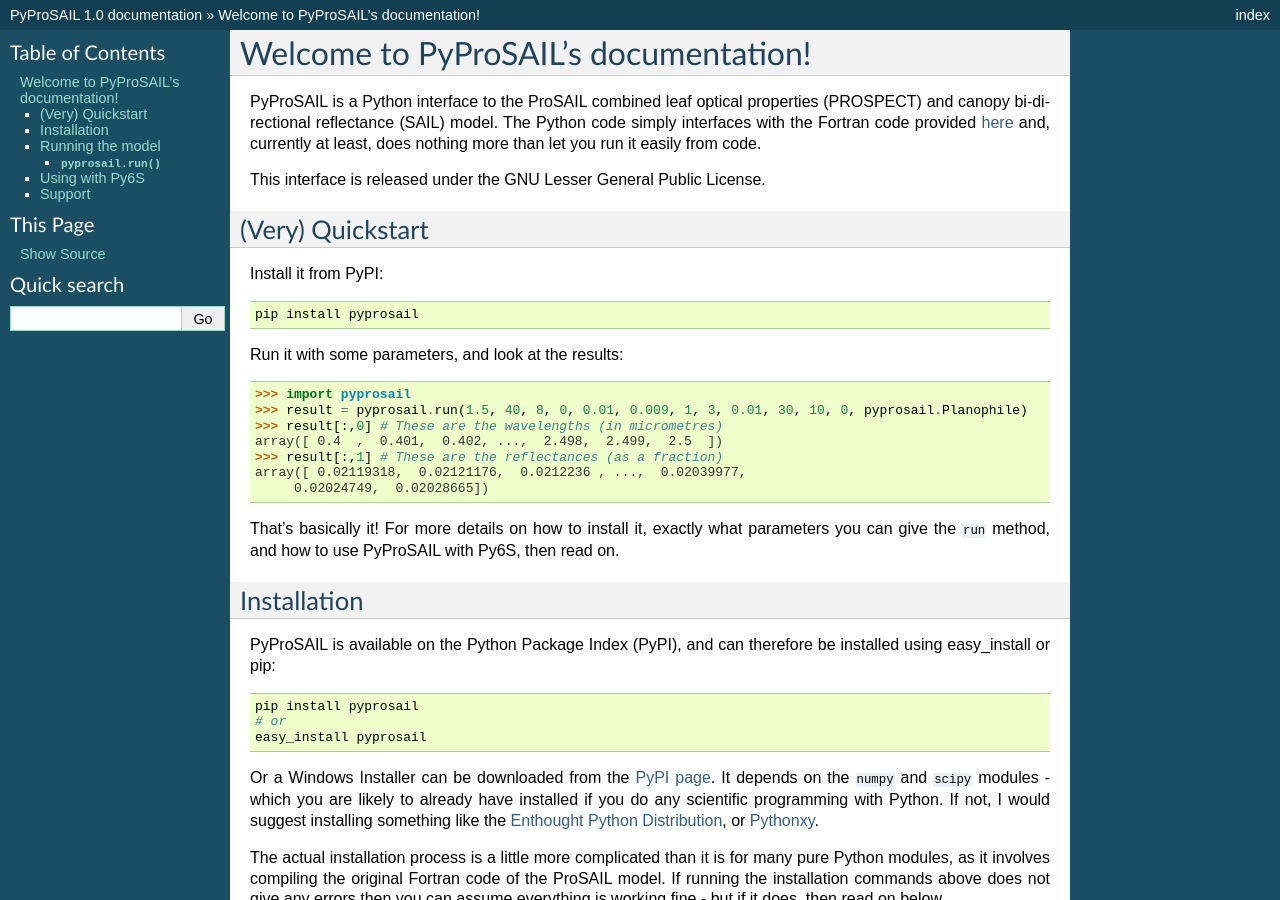
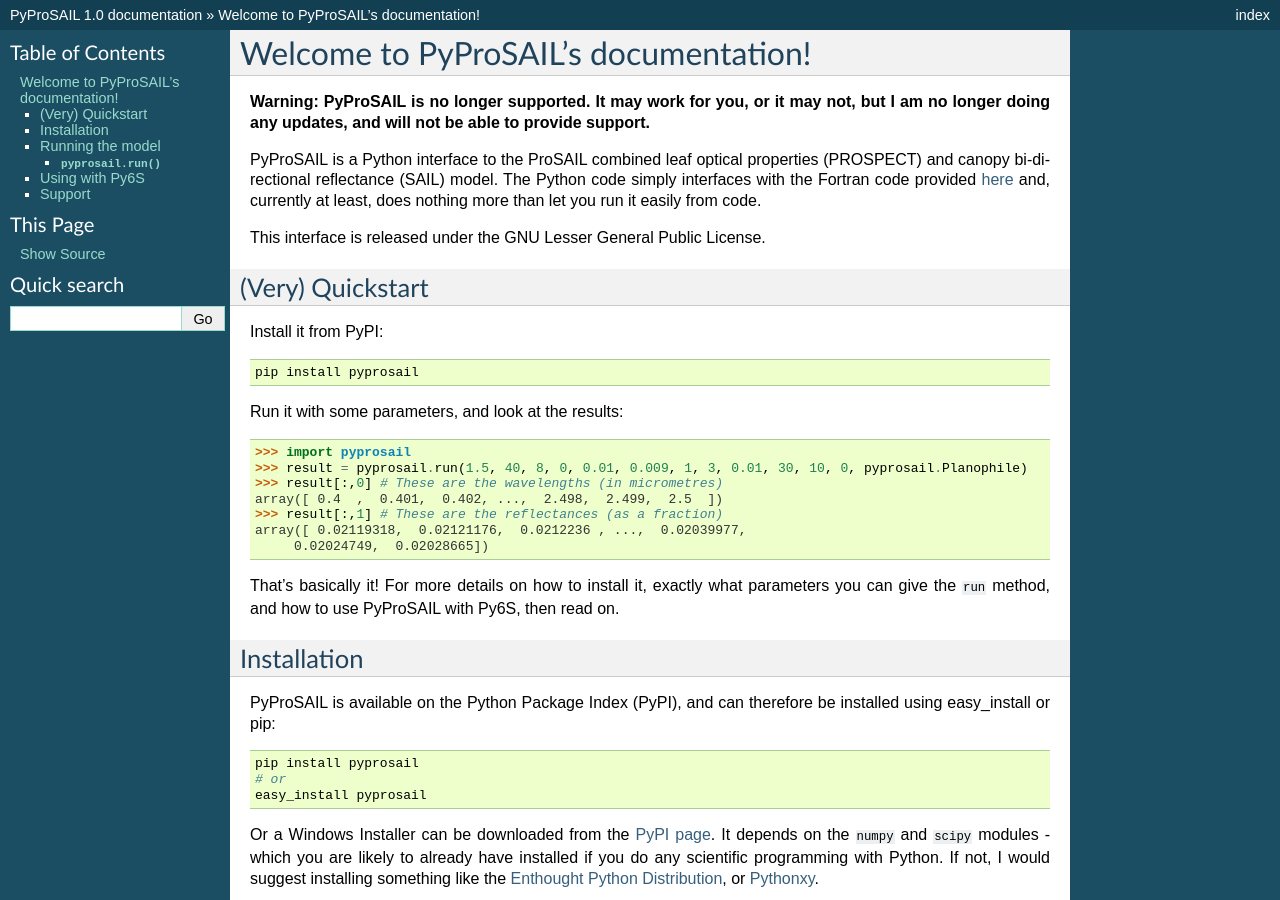
Before and after one commit to robintw/PyProSAIL, a Sphinx documentation site: the page built from doc/index.rst, in a window 1280 px wide and 900 px high. Built offline with Sphinx 7.4.7, drawn with Linux system fonts in a browser that asks for light colours.

Commit message:
Update docs

```diff
--- a/doc/index.rst
+++ b/doc/index.rst
@@ -5,6 +5,9 @@
 
 Welcome to PyProSAIL's documentation!
 =====================================
+
+**Warning: PyProSAIL is no longer supported. It may work for you, or it may not, but I am no longer doing
+any updates, and will not be able to provide support.**
 
 PyProSAIL is a Python interface to the ProSAIL combined leaf optical properties (PROSPECT) and canopy bi-directional reflectance (SAIL) model. The Python code simply interfaces with the Fortran code provided `here <http://teledetection.ipgp.jussieu.fr/prosail/>`_ and, currently at least, does nothing more than let you run it easily from code.
 
```
